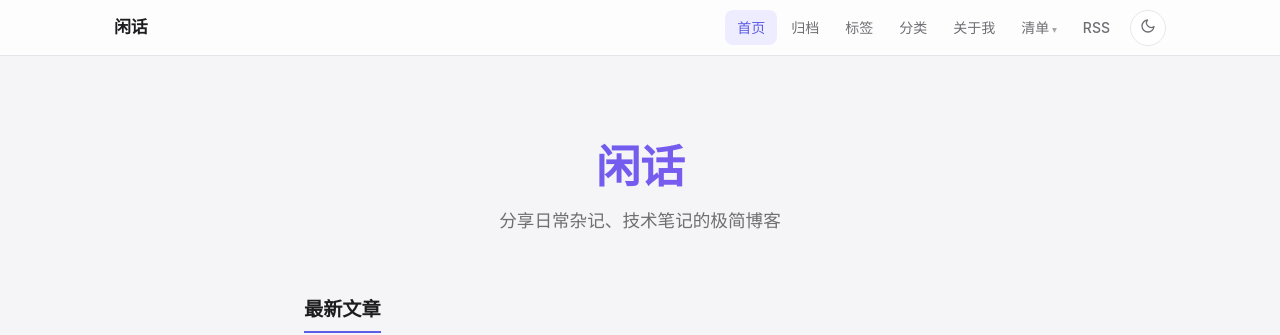
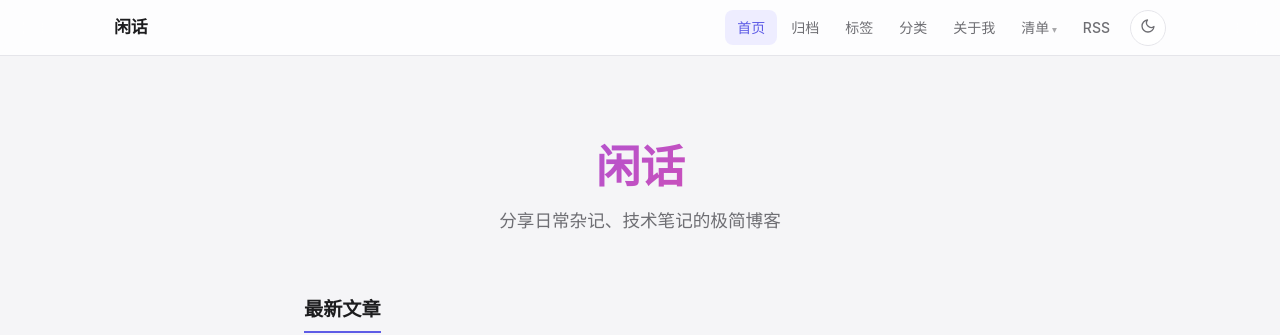
Before and after one commit to lccccc1024/lccccc1024.github.io, a Jekyll site: the page built from index.md, in a window 1280 px wide and 1400 px high. Shown: the top 335 px of the window. Built offline with Jekyll 4.4.1, drawn with Linux system fonts in a browser that asks for light colours; some of the changed text lies outside the part shown.

Commit message:
feat: 阅读进度条 + 搜索放大镜图标 + 首页标题渐变动画

```diff
--- a/_layouts/base.html
+++ b/_layouts/base.html
@@ -3,10 +3,22 @@
 {% include head.html %}
 <body>
   <a href="#main-content" class="skip-link">跳到主要内容</a>
+  <div class="progress-bar" id="progress-bar" role="progressbar" aria-hidden="true"></div>
 
   {{ content }}
 
   <script src="/assets/js/theme-toggle.js" defer></script>
+  <script>
+  document.addEventListener('DOMContentLoaded', function() {
+    var bar = document.getElementById('progress-bar');
+    if (!bar) return;
+    window.addEventListener('scroll', function() {
+      var scrollTop = window.scrollY;
+      var docHeight = document.documentElement.scrollHeight - window.innerHeight;
+      bar.style.width = (docHeight > 0 ? (scrollTop / docHeight) * 100 : 0) + '%';
+    }, { passive: true });
+  });
+  </script>
   <script src="/assets/js/lightbox.js" defer></script>
   <script src="/assets/js/code-copy.js" defer></script>
 
--- a/assets/css/custom.css
+++ b/assets/css/custom.css
@@ -76,6 +76,20 @@ html, body {
   -webkit-font-smoothing: antialiased;
   -moz-osx-font-smoothing: grayscale;
   min-height: 100vh;
+}
+
+/* ===== 阅读进度条 ===== */
+
+.progress-bar {
+  position: fixed;
+  top: 0;
+  left: 0;
+  height: 3px;
+  background: linear-gradient(90deg, var(--accent), #8b5cf6, #ec4899);
+  width: 0%;
+  z-index: 9999;
+  transition: width 100ms ease-out;
+  pointer-events: none;
 }
 
 h1, h2, h3, h4, h5, h6 {
@@ -324,10 +338,17 @@ h3 { font-size: 1.25rem; margin: 1.2em 0 0.5em; }
   letter-spacing: -0.5px;
   color: var(--text-primary);
   margin-bottom: var(--space-sm);
-  background: linear-gradient(135deg, #5e5ce6, #8b5cf6);
+  background: linear-gradient(135deg, #5e5ce6, #8b5cf6, #ec4899, #5e5ce6);
+  background-size: 300% 300%;
   -webkit-background-clip: text;
   -webkit-text-fill-color: transparent;
   background-clip: text;
+  animation: gradient-shift 10s ease infinite;
+}
+
+@keyframes gradient-shift {
+  0%, 100% { background-position: 0% 50%; }
+  50% { background-position: 100% 50%; }
 }
 
 .hero-description {
@@ -893,7 +914,6 @@ h3 { font-size: 1.25rem; margin: 1.2em 0 0.5em; }
 
 .search-box {
   margin-top: var(--space-2xl);
-  background: var(--bg-card);
   border: 1px solid var(--border);
   border-radius: var(--radius-md);
   overflow: hidden;
@@ -905,16 +925,33 @@ h3 { font-size: 1.25rem; margin: 1.2em 0 0.5em; }
   box-shadow: var(--shadow-md);
 }
 
+.search-inner {
+  display: flex;
+  align-items: center;
+  background: var(--bg-card);
+}
+
+.search-icon {
+  flex-shrink: 0;
+  margin-left: var(--space-lg);
+  color: var(--text-tertiary);
+  transition: color 0.2s ease;
+}
+
+.search-box:focus-within .search-icon {
+  color: var(--accent);
+}
+
 #search-input {
   width: 100%;
   padding: var(--space-md) var(--space-lg);
   border: none;
   font-size: 1rem;
-  background: var(--bg-card);
+  background: transparent;
   color: var(--text-primary);
   font-family: var(--font-sans);
 }
-#search-input:focus { outline: none; background: var(--accent-light); }
+#search-input:focus { outline: none; }
 #search-input::placeholder { color: var(--text-tertiary); }
 
 #search-results {
--- a/index.md
+++ b/index.md
@@ -38,7 +38,13 @@ title: 首页
 <a href="/archive/" class="more-posts">查看全部文章 →</a>
 
 <div class="search-box">
-  <input type="search" id="search-input" placeholder="搜索文章..." aria-label="搜索文章">
+  <div class="search-inner">
+    <svg class="search-icon" width="18" height="18" viewBox="0 0 24 24" fill="none" stroke="currentColor" stroke-width="2" stroke-linecap="round" stroke-linejoin="round" aria-hidden="true">
+      <circle cx="11" cy="11" r="8"></circle>
+      <line x1="21" y1="21" x2="16.65" y2="16.65"></line>
+    </svg>
+    <input type="search" id="search-input" placeholder="搜索文章..." aria-label="搜索文章">
+  </div>
   <ul id="search-results" class="home-list" style="display: none;"></ul>
 </div>
 
```
